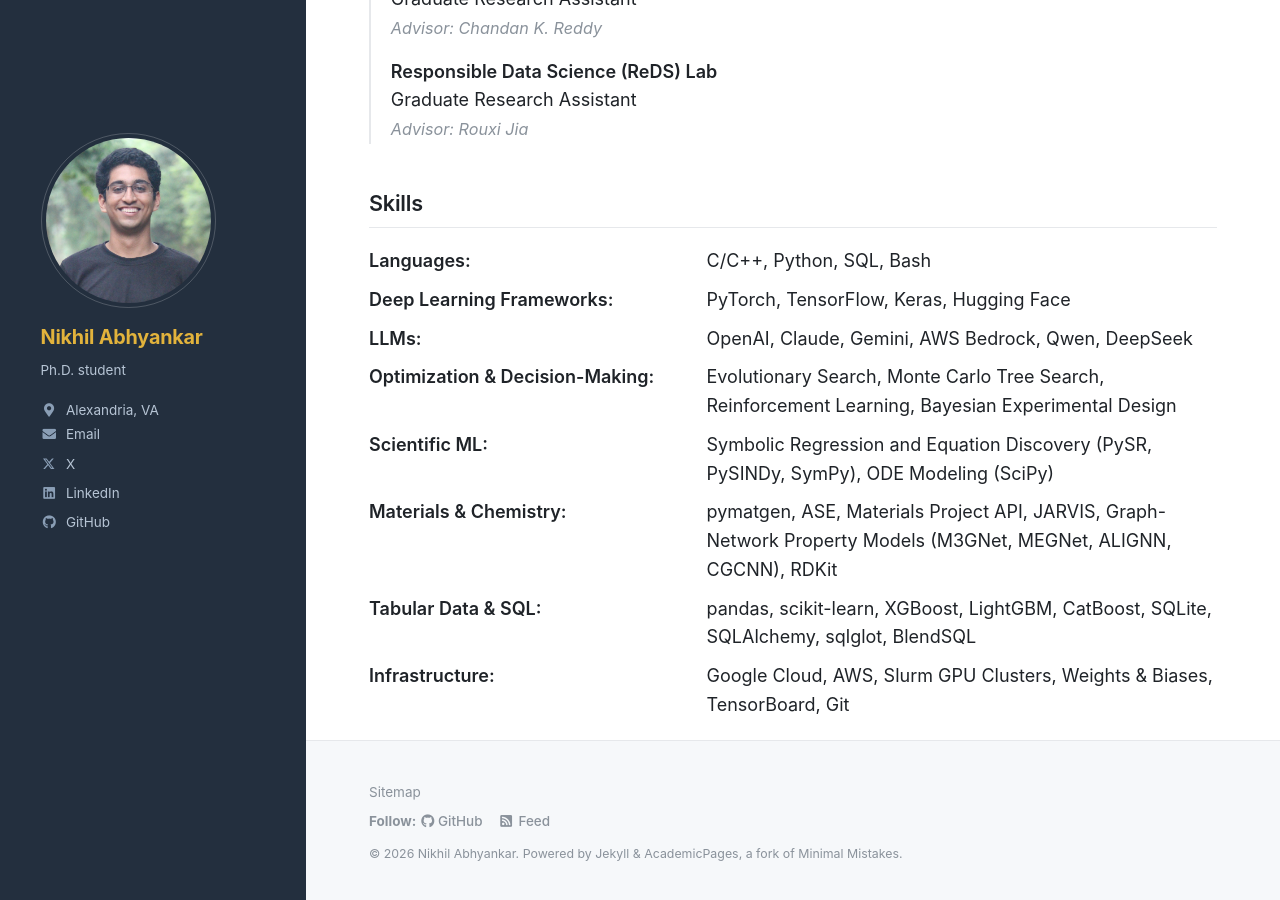
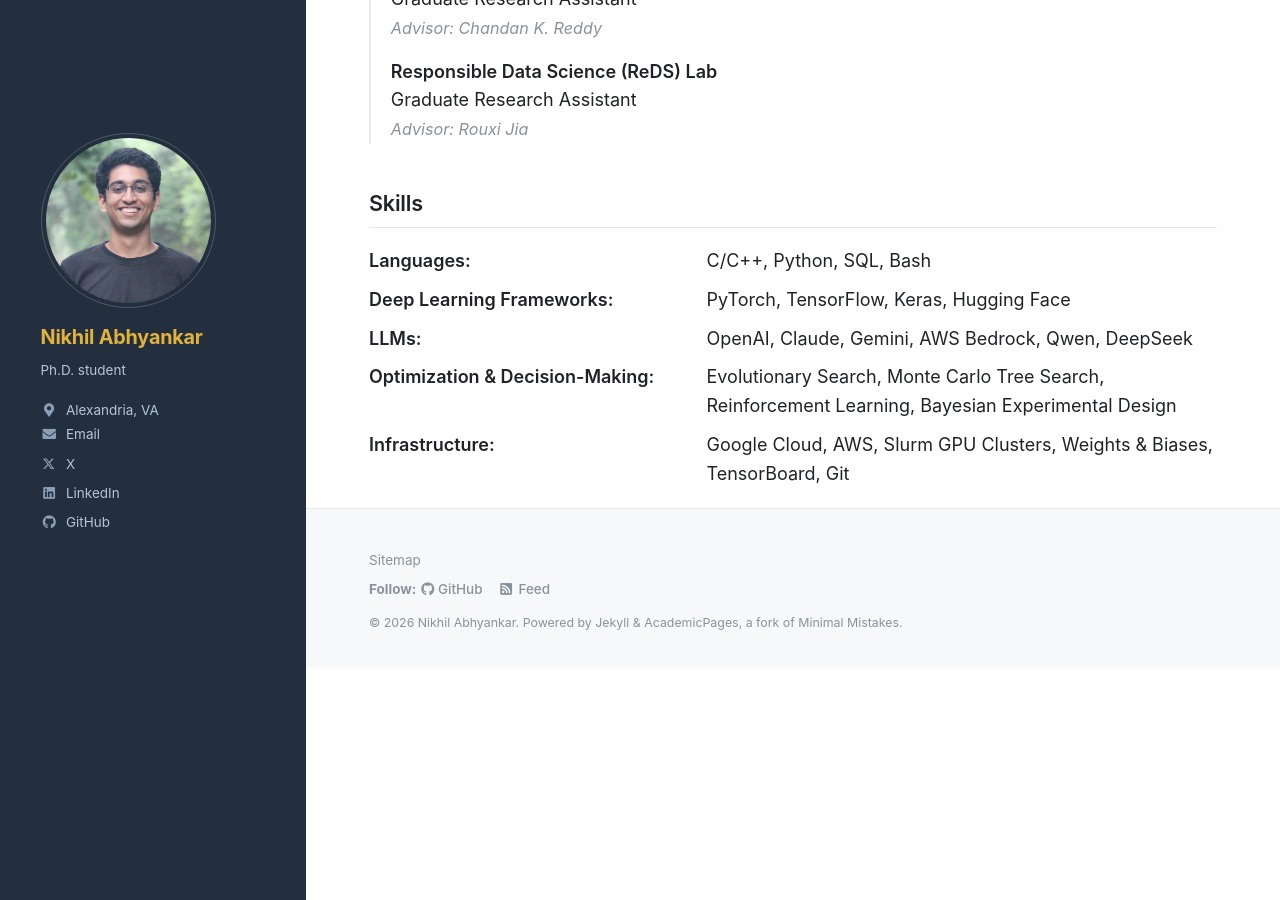
Before and after one commit to nikhilsab/nikhilsab.github.io, a Jekyll site: the page built from _pages/cv.md, in a window 1280 px wide and 900 px high, scrolled down 969 px. Built offline with Jekyll 4.4.1, drawn with Linux system fonts in a browser that asks for light colours.

Commit message:
CV: drop Scientific ML, Materials & Chemistry, Tabular Data & SQL skill groups
Co-Authored-By: Claude Opus 5.5 <noreply@anthropic.com>

```diff
--- a/_pages/cv.md
+++ b/_pages/cv.md
@@ -49,7 +49,4 @@ Skills
 * **Deep Learning Frameworks:** PyTorch, TensorFlow, Keras, Hugging Face
 * **LLMs:** OpenAI, Claude, Gemini, AWS Bedrock, Qwen, DeepSeek
 * **Optimization & Decision-Making:** Evolutionary Search, Monte Carlo Tree Search, Reinforcement Learning, Bayesian Experimental Design
-* **Scientific ML:** Symbolic Regression and Equation Discovery (PySR, PySINDy, SymPy), ODE Modeling (SciPy)
-* **Materials & Chemistry:** pymatgen, ASE, Materials Project API, JARVIS, Graph-Network Property Models (M3GNet, MEGNet, ALIGNN, CGCNN), RDKit
-* **Tabular Data & SQL:** pandas, scikit-learn, XGBoost, LightGBM, CatBoost, SQLite, SQLAlchemy, sqlglot, BlendSQL
 * **Infrastructure:** Google Cloud, AWS, Slurm GPU Clusters, Weights & Biases, TensorBoard, Git
```
